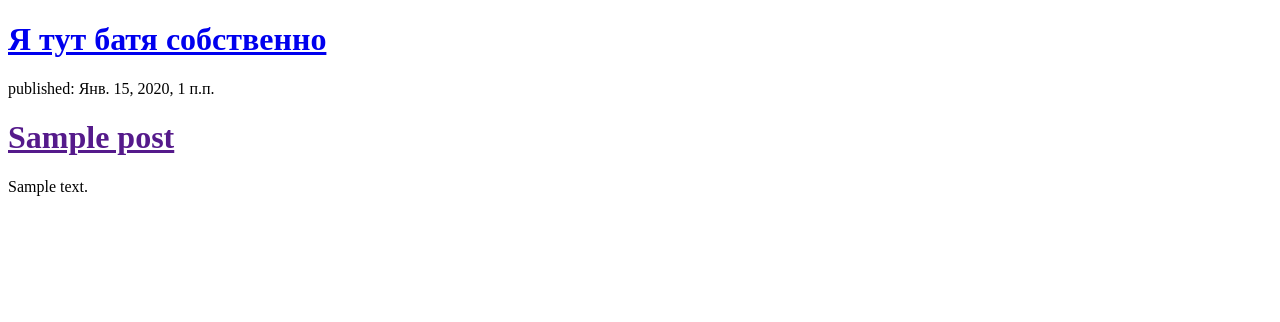
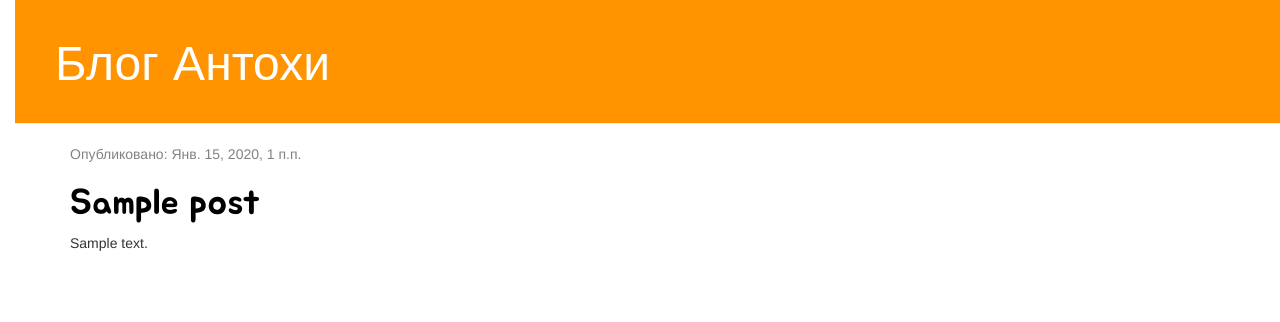
Before and after one commit to pivaszbs/Django-blog, a Django app: page / in a window 1280 px wide. Shown: the top 322 px of the page. Run offline with Django 3.2, Linux system fonts and the light colour scheme; tables that the repository leaves empty hold one stand-in row (values such as "Sample post"); some libraries are stand-ins or nearby versions.

Commit message:
Added view and template for detailed blog post as well as CSS for the site.

```diff
--- /dev/null
+++ b/blog/static/css/blog.css
@@ -0,0 +1,49 @@
+h1 a {
+    color: #FCA205;
+    font-family: 'Jua', sans-serif;
+}
+.page-header {
+    background-color: #ff9400;
+    margin-top: 0;
+    padding: 20px 20px 20px 40px;
+}
+.page-header h1, .page-header h1 a, .page-header h1 a:visited, .page-header h1 a:active {
+    color: #ffffff;
+    font-size: 36pt;
+    text-decoration: none;
+}
+.content {
+    margin-left: 40px;
+}
+h1, h2, h3, h4 {
+    font-family: 'Jua', sans-serif;
+}
+.date {
+    color: #828282;
+}
+
+.save {
+    float: right;
+}
+
+.post-form textarea, .post-form input {
+    width: 100%;
+}
+
+.top-menu, .top-menu:hover, .top-menu:visited {
+    color: #ffffff;
+    float: right;
+    font-size: 26pt;
+    margin-right: 20px;
+}
+
+.post {
+    margin-bottom: 70px;
+}
+
+.post h1 a, .post h1 a:visited {
+    color: #000000;
+}
+body {
+	padding-left: 15px;
+}
--- /dev/null
+++ b/blog/templates/blog/base.html
@@ -0,0 +1,24 @@
+<!DOCTYPE html>
+{% load staticfiles %}
+<html>
+<head>
+    <link rel="stylesheet" href="//maxcdn.bootstrapcdn.com/bootstrap/3.2.0/css/bootstrap.min.css">
+    <link rel="stylesheet" href="//maxcdn.bootstrapcdn.com/bootstrap/3.2.0/css/bootstrap-theme.min.css">
+    <link href="https://fonts.googleapis.com/css?family=Jua" rel="stylesheet">
+    <link rel="stylesheet" href="{% static 'css/blog.css' %}">
+    <title>Blog Antohi</title>
+</head>
+<body>
+    <div class="page-header">
+        <h1><a href="/">Блог Антохи</a></h1>
+    </div>
+    <div class="content container">
+        <div class="row">
+            <div class="col-md-8">
+            {% block content %}
+            {% endblock %}
+            </div>
+        </div>
+    </div>
+</body>
+</html>
--- a/blog/templates/blog/post_list.html
+++ b/blog/templates/blog/post_list.html
@@ -1,21 +1,12 @@
-<!DOCTYPE html>
-<html>
-<head>
-	<title>Blog Antohi</title>
-</head>
-<body>
-	<div>
-		<h1><a href="/"><strong>Я тут батя собственно</strong></a></h1>
-	</div>
-
-
+{% extends 'blog/base.html' %}
+{% block content %}
 	{% for post in posts %}
-		<div>
-			<p>published: {{ post.published_date }}</p>
-    		<h1><a href=""> {{ post.title }}</a></h1>
-    		<p>{{ post.text|linebreaksbr }}</p>
-    	</div>
+	    <div class="post">
+	        <div class="date">
+	            <p>Опубликовано: {{ post.published_date }}</p>
+	        </div>
+	        <h1><a href="{% url 'post_detail' pk=post.pk %}">{{ post.title }}</a></h1>
+	        <p>{{ post.text|linebreaksbr }}</p>
+	    </div>
 	{% endfor %}
-
-</body>
-</html>
+{% endblock %}
--- a/blog/urls.py
+++ b/blog/urls.py
@@ -3,4 +3,5 @@ from . import views
 
 urlpatterns = [
 	url(r'^$', views.post_list, name='post_list'),
+	url(r'^post/(?P<pk>\d+)/$', views.post_detail, name='post_detail'),
 ]
--- a/blog/views.py
+++ b/blog/views.py
@@ -1,8 +1,12 @@
 from django.shortcuts import render
 from .models import Post
 from django.utils import timezone
+from django.shortcuts import render, get_object_or_404
 
 def post_list(request):
 	posts = Post.objects.all()
 	return render(request, 'blog/post_list.html', {'posts' : posts})
 # Create your views here.
+def post_detail(request, pk):
+	post = get_object_or_404(Post, pk=pk)
+	return render(request, 'blog/post_detail.html', {'post' : post})
```
Also changed, not shown: blog/templates/blog/post_detail.html (added, +13 -0 lines).
